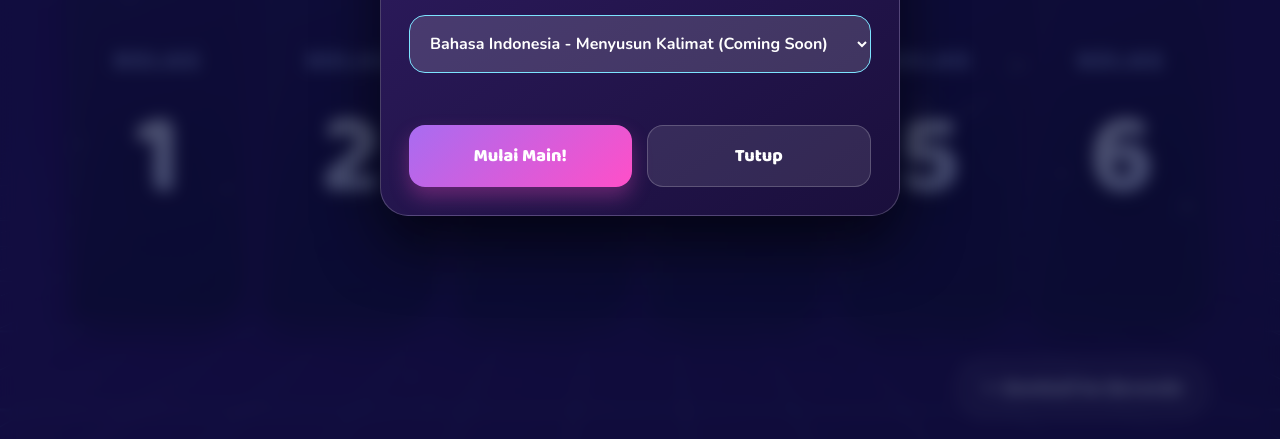
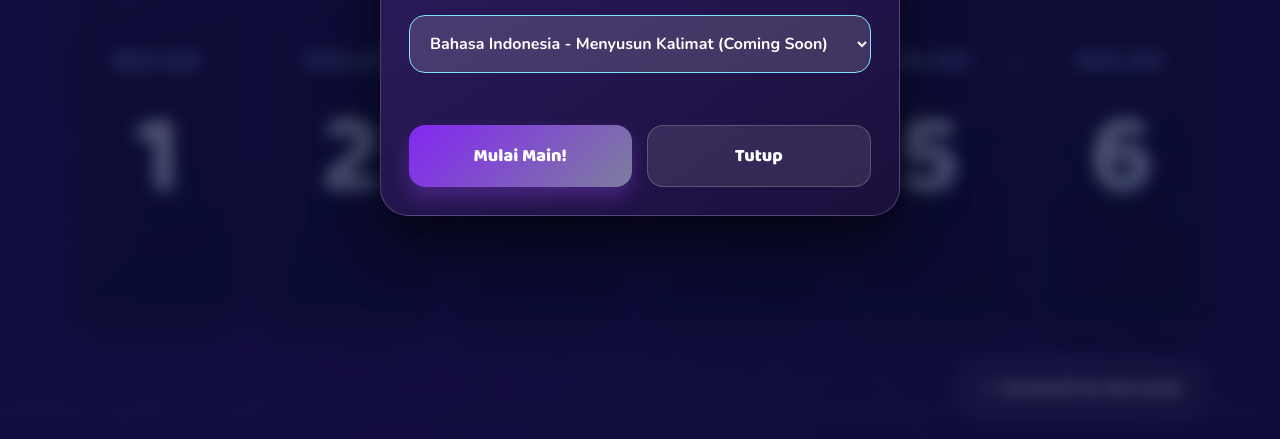
Before and after one commit to avruakeren/haikatalyst, a plain HTML site: page jenjang.html in a window 1280 px wide. Both pictures are taken after a click on the button "KELAS 1". Shown: the part 371-810 px from the top of the page. Drawn offline with nearby package versions, Linux system fonts and the light colour scheme.

```diff
--- a/css/jenjang.css
+++ b/css/jenjang.css
@@ -333,13 +333,13 @@
 }
 
 #startMaterialBtn {
-  background: linear-gradient(135deg, #a86cf1, #ff4fc8);
+  background: linear-gradient(135deg, #8327f3, #7d7e9d);
   color: #fff;
-  box-shadow: 0 10px 20px rgba(255, 79, 200, 0.3);
+  box-shadow: 0 10px 20px rgba(161, 79, 255, 0.3);
 }
 #startMaterialBtn:hover {
   transform: translateY(-3px);
-  box-shadow: 0 15px 25px rgba(255, 79, 200, 0.5);
+  box-shadow: 0 15px 25px rgba(161, 79, 255, 0.5);
 }
 
 #closeModalBtn {
```
